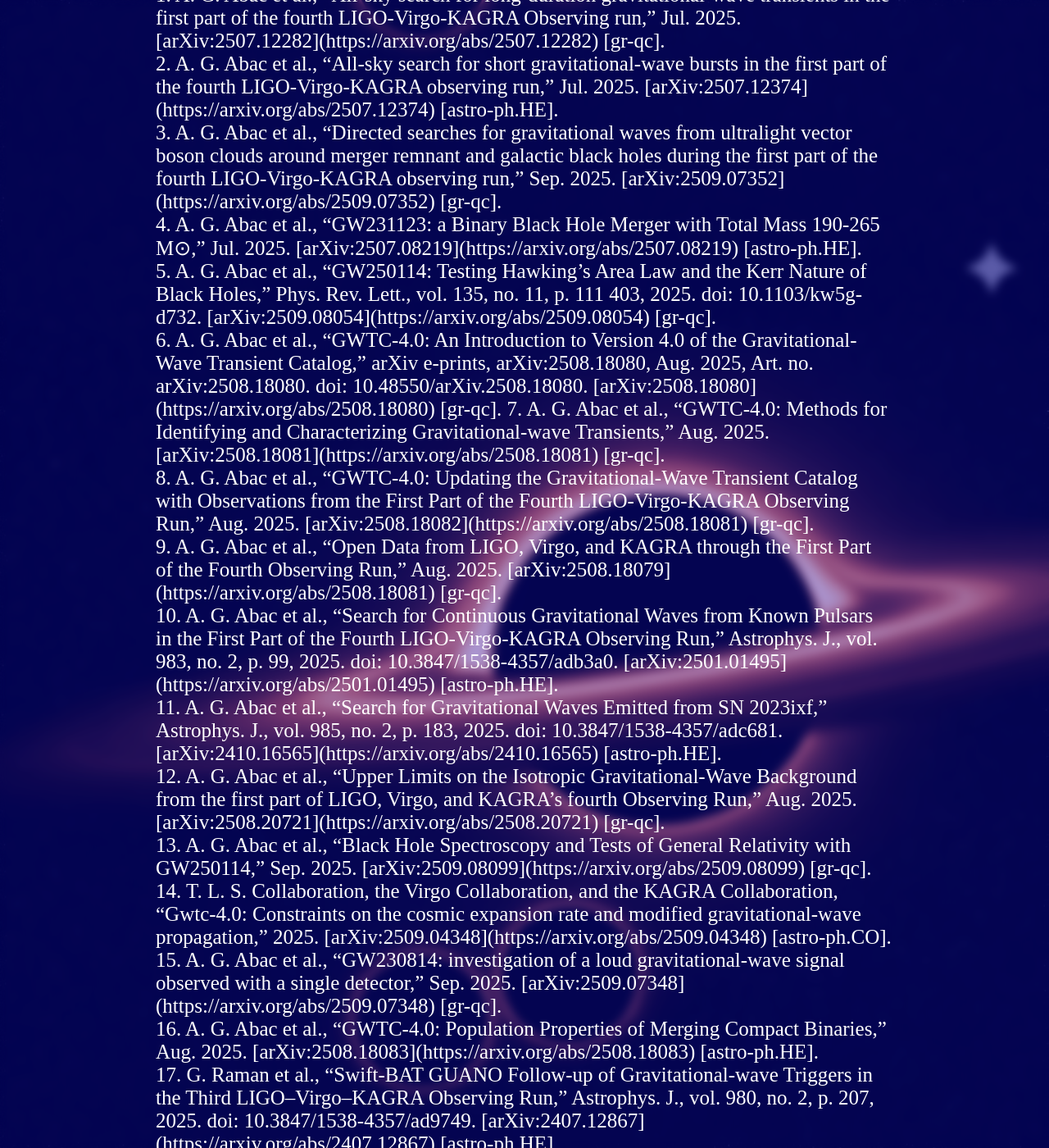
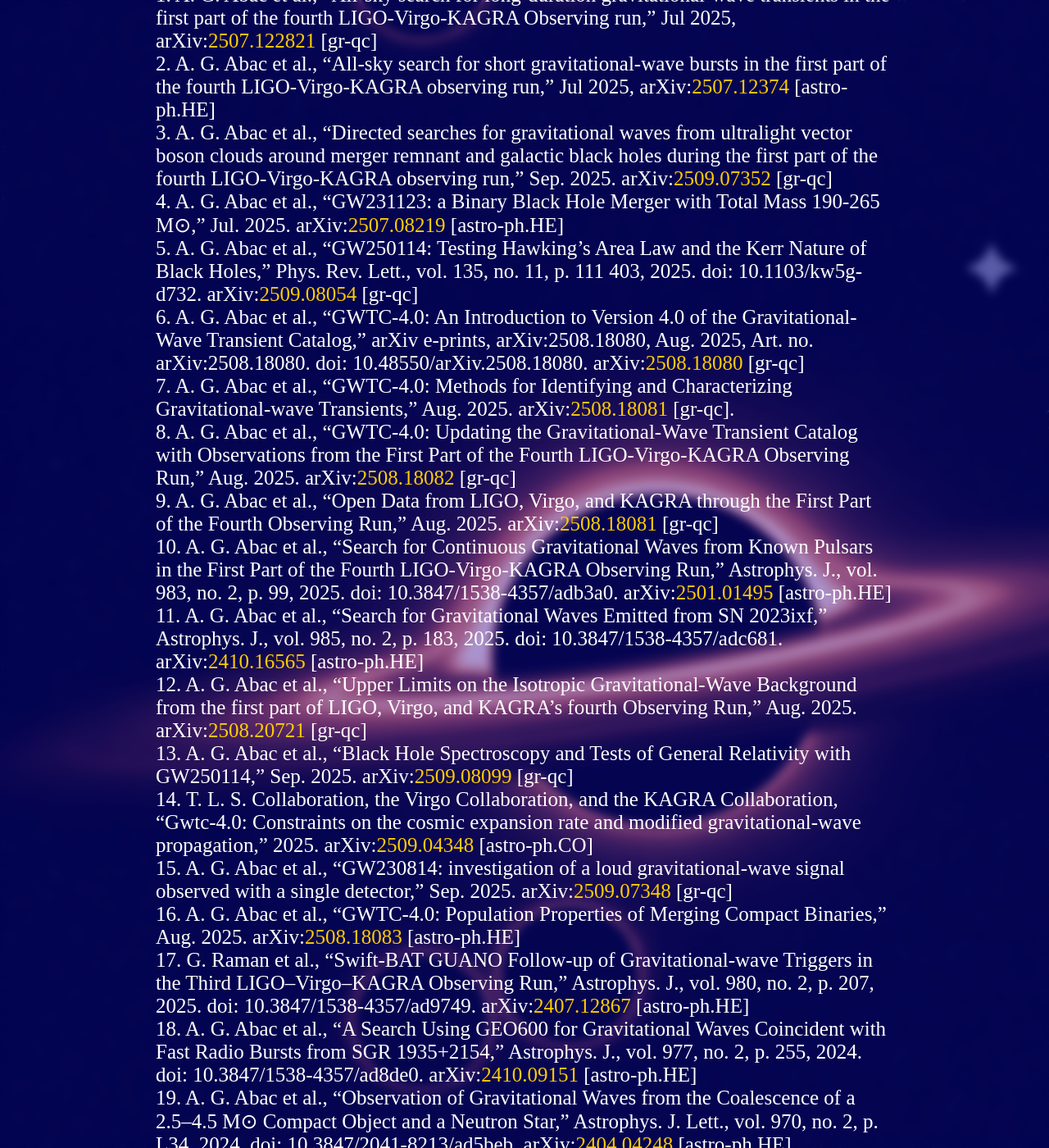
Before and after one commit to avinash-tiwari-at/avinash-tiwari-at.github.io, a Jekyll site: the page built from publications.md, in a window 1280 px wide and 1400 px high, scrolled down 883 px. Shown: the whole window at 82% size. Built offline with Jekyll 4.4.1, drawn with Linux system fonts in a browser that asks for light colours; some of the changed text lies outside the part shown.

Commit message:
Update publications.md

```diff
--- a/publications.md
+++ b/publications.md
@@ -5,7 +5,7 @@ bodyClass: publications
 ---
 <div class="publications-container">
   <div class="publications-text">
-    <h3><span style="color: gold;">Short-author works</span></h3>
+    <h3><span style="color: gray;">Short-author works</span></h3>
     <p>
     1. Sajad A. Bhat, Avinash Tiwari, Md Arif Shaikh, Shasvath J. Kapadia: "EECT: an Eccentricity Evolution Consistency Test to distinguish eccentric gravitational-wave signals from eccentricity mimickers", arXiv:<a href="https://arxiv.org/abs/2508.14850" target="_blank">2508.14850</a><br>
     2. Avinash Tiwari, Prolay Chanda, Shasvath J. Kapadia, Susmita Adhikari, Aditya Vijaykumar, Basudeb Dasgupta: "Profiling Dark Matter Spikes with Gravitational Waves from Accelerated Binaries", arXiv:<a href="https://arxiv.org/abs/2508.03803" target="_blank">2508.03803</a><br>
@@ -14,28 +14,28 @@ bodyClass: publications
     5. Avinash Tiwari, Aditya Vijaykumar, Shasvath J Kapadia, Giacomo Fragione, Sourav Chatterjee: "Accelerated binary black holes in globular clusters: forecasts and detectability in the era of space-based gravitational-wave detectors", <a href="https://arxiv.org/abs/https://academic.oup.com/mnras/article/527/3/8586/7459933" target="_blank">MNRAS</a>, arXiv:<a href="https://arxiv.org/abs/2307.00930" target="_blank">2307.00930</a><br>
     6. Aditya Vijaykumar, Avinash Tiwari, Shasvath J Kapadia, KG Arun, Parameswaran Ajith: "Waltzing binaries: Probing the line-of-sight acceleration of merging compact objects with gravitational waves", <a href="https://iopscience.iop.org/article/10.3847/1538-4357/acd77d/meta" target="_blank">ApJ</a>, arXiv:<a href="https://arxiv.org/abs/2302.09651" target="_blank">2302.09651</a><br>
     </p>
-    <h3><span style="color: gold;">Collaboration Papers</span></h3>
+    <h3><span style="color: gray;">Collaboration Papers</span></h3>
     <p>
-    1. A. G. Abac et al., “All-sky search for long-duration gravitational-wave transients in the first part of the fourth LIGO-Virgo-KAGRA Observing run,” Jul. 2025. [arXiv:2507.12282](https://arxiv.org/abs/2507.12282) [gr-qc].<br>
-    2. A. G. Abac et al., “All-sky search for short gravitational-wave bursts in the first part of the fourth LIGO-Virgo-KAGRA observing run,” Jul. 2025. [arXiv:2507.12374](https://arxiv.org/abs/2507.12374) [astro-ph.HE].<br>
-    3. A. G. Abac et al., “Directed searches for gravitational waves from ultralight vector boson clouds around merger remnant and galactic black holes during the first part of the fourth LIGO-Virgo-KAGRA observing run,” Sep. 2025. [arXiv:2509.07352](https://arxiv.org/abs/2509.07352) [gr-qc].<br>
-    4. A. G. Abac et al., “GW231123: a Binary Black Hole Merger with Total Mass 190-265 M⊙,” Jul. 2025. [arXiv:2507.08219](https://arxiv.org/abs/2507.08219) [astro-ph.HE].<br>
-    5. A. G. Abac et al., “GW250114: Testing Hawking’s Area Law and the Kerr Nature of Black Holes,” Phys. Rev. Lett., vol. 135, no. 11, p. 111 403, 2025. doi: 10.1103/kw5g-d732. [arXiv:2509.08054](https://arxiv.org/abs/2509.08054) [gr-qc].<br>
-    6. A. G. Abac et al., “GWTC-4.0: An Introduction to Version 4.0 of the Gravitational-Wave Transient Catalog,” arXiv e-prints, arXiv:2508.18080, Aug. 2025, Art. no. arXiv:2508.18080. doi: 10.48550/arXiv.2508.18080. [arXiv:2508.18080](https://arxiv.org/abs/2508.18080) [gr-qc].
-7. A. G. Abac et al., “GWTC-4.0: Methods for Identifying and Characterizing Gravitational-wave Transients,” Aug. 2025. [arXiv:2508.18081](https://arxiv.org/abs/2508.18081) [gr-qc].<br>
-    8. A. G. Abac et al., “GWTC-4.0: Updating the Gravitational-Wave Transient Catalog with Observations from the First Part of the Fourth LIGO-Virgo-KAGRA Observing Run,” Aug. 2025. [arXiv:2508.18082](https://arxiv.org/abs/2508.18081) [gr-qc].<br>
-    9. A. G. Abac et al., “Open Data from LIGO, Virgo, and KAGRA through the First Part of the Fourth Observing Run,” Aug. 2025. [arXiv:2508.18079](https://arxiv.org/abs/2508.18081) [gr-qc].<br>
-    10. A. G. Abac et al., “Search for Continuous Gravitational Waves from Known Pulsars in the First Part of the Fourth LIGO-Virgo-KAGRA Observing Run,” Astrophys. J., vol. 983, no. 2, p. 99, 2025. doi: 10.3847/1538-4357/adb3a0. [arXiv:2501.01495](https://arxiv.org/abs/2501.01495) [astro-ph.HE].<br>
-    11. A. G. Abac et al., “Search for Gravitational Waves Emitted from SN 2023ixf,” Astrophys. J., vol. 985, no. 2, p. 183, 2025. doi: 10.3847/1538-4357/adc681. [arXiv:2410.16565](https://arxiv.org/abs/2410.16565) [astro-ph.HE].<br>
-    12. A. G. Abac et al., “Upper Limits on the Isotropic Gravitational-Wave Background from the first part of LIGO, Virgo, and KAGRA’s fourth Observing Run,” Aug. 2025. [arXiv:2508.20721](https://arxiv.org/abs/2508.20721) [gr-qc].<br>
-    13. A. G. Abac et al., “Black Hole Spectroscopy and Tests of General Relativity with GW250114,” Sep. 2025. [arXiv:2509.08099](https://arxiv.org/abs/2509.08099) [gr-qc].<br>
-    14. T. L. S. Collaboration, the Virgo Collaboration, and the KAGRA Collaboration, “Gwtc-4.0: Constraints on the cosmic expansion rate and modified gravitational-wave propagation,” 2025. [arXiv:2509.04348](https://arxiv.org/abs/2509.04348) [astro-ph.CO].<br>
-    15. A. G. Abac et al., “GW230814: investigation of a loud gravitational-wave signal observed with a single detector,” Sep. 2025. [arXiv:2509.07348](https://arxiv.org/abs/2509.07348) [gr-qc].<br>
-    16. A. G. Abac et al., “GWTC-4.0: Population Properties of Merging Compact Binaries,” Aug. 2025. [arXiv:2508.18083](https://arxiv.org/abs/2508.18083) [astro-ph.HE].<br>
-    17. G. Raman et al., “Swift-BAT GUANO Follow-up of Gravitational-wave Triggers in the Third LIGO–Virgo–KAGRA Observing Run,” Astrophys. J., vol. 980, no. 2, p. 207, 2025. doi: 10.3847/1538-4357/ad9749. [arXiv:2407.12867](https://arxiv.org/abs/2407.12867) [astro-ph.HE].<br>
-    18. A. G. Abac et al., “A Search Using GEO600 for Gravitational Waves Coincident with Fast Radio Bursts from SGR 1935+2154,” Astrophys. J., vol. 977, no. 2, p. 255, 2024. doi: 10.3847/1538-4357/ad8de0. [arXiv:2410.09151](https://arxiv.org/abs/2410.09151) [astro-ph.HE].<br>
-    19. A. G. Abac et al., “Observation of Gravitational Waves from the Coalescence of a 2.5–4.5 M⊙ Compact Object and a Neutron Star,” Astrophys. J. Lett., vol. 970, no. 2, p. L34, 2024. doi: 10.3847/2041-8213/ad5beb. [arXiv:2404.04248](https://arxiv.org/abs/2404.04248) [astro-ph.HE].<br>
-    20. A. G. Abac et al., “Ultralight vector dark matter search using data from the KAGRA O3GK run,” Phys. Rev. D, vol. 110, no. 4, p. 042 001, 2024. doi: 10.1103/PhysRevD.110.042001. [arXiv:2403.03004](https://arxiv.org/abs/2403.03004) [astro-ph.CO].
+    1. A. G. Abac et al., “All-sky search for long-duration gravitational-wave transients in the first part of the fourth LIGO-Virgo-KAGRA Observing run,” Jul 2025, arXiv:<a href="https://arxiv.org/abs/2507.12282" target="_blank">2507.122821</a> [gr-qc]<br>
+    2. A. G. Abac et al., “All-sky search for short gravitational-wave bursts in the first part of the fourth LIGO-Virgo-KAGRA observing run,” Jul 2025, arXiv:<a href="https://arxiv.org/abs/2507.12374" target="_blank">2507.12374</a> [astro-ph.HE]<br>
+    3. A. G. Abac et al., “Directed searches for gravitational waves from ultralight vector boson clouds around merger remnant and galactic black holes during the first part of the fourth LIGO-Virgo-KAGRA observing run,” Sep. 2025. arXiv:<a href="https://arxiv.org/abs/2509.07352" target="_blank">2509.07352</a> [gr-qc]<br>
+    4. A. G. Abac et al., “GW231123: a Binary Black Hole Merger with Total Mass 190-265 M⊙,” Jul. 2025. arXiv:<a href="https://arxiv.org/abs/2507.08219" target="_blank">2507.08219</a> [astro-ph.HE]<br>
+    5. A. G. Abac et al., “GW250114: Testing Hawking’s Area Law and the Kerr Nature of Black Holes,” Phys. Rev. Lett., vol. 135, no. 11, p. 111 403, 2025. doi: 10.1103/kw5g-d732. arXiv:<a href="https://arxiv.org/abs/2509.08054" target="_blank">2509.08054</a> [gr-qc]<br>
+    6. A. G. Abac et al., “GWTC-4.0: An Introduction to Version 4.0 of the Gravitational-Wave Transient Catalog,” arXiv e-prints, arXiv:2508.18080, Aug. 2025, Art. no. arXiv:2508.18080. doi: 10.48550/arXiv.2508.18080. arXiv:<a href="https://arxiv.org/abs/2508.18080" target="_blank">2508.18080</a> [gr-qc]<br>
+  7. A. G. Abac et al., “GWTC-4.0: Methods for Identifying and Characterizing Gravitational-wave Transients,” Aug. 2025. arXiv:<a href="https://arxiv.org/abs/2508.18081" target="_blank">2508.18081</a> [gr-qc].<br>
+    8. A. G. Abac et al., “GWTC-4.0: Updating the Gravitational-Wave Transient Catalog with Observations from the First Part of the Fourth LIGO-Virgo-KAGRA Observing Run,” Aug. 2025. arXiv:<a href="https://arxiv.org/abs/2508.18082" target="_blank">2508.18082</a> [gr-qc]<br>
+    9. A. G. Abac et al., “Open Data from LIGO, Virgo, and KAGRA through the First Part of the Fourth Observing Run,” Aug. 2025. arXiv:<a href="https://arxiv.org/abs/2508.18081" target="_blank">2508.18081</a> [gr-qc]<br>
+    10. A. G. Abac et al., “Search for Continuous Gravitational Waves from Known Pulsars in the First Part of the Fourth LIGO-Virgo-KAGRA Observing Run,” Astrophys. J., vol. 983, no. 2, p. 99, 2025. doi: 10.3847/1538-4357/adb3a0. arXiv:<a href="https://arxiv.org/abs/2501.01495" target="_blank">2501.01495</a> [astro-ph.HE]<br>
+    11. A. G. Abac et al., “Search for Gravitational Waves Emitted from SN 2023ixf,” Astrophys. J., vol. 985, no. 2, p. 183, 2025. doi: 10.3847/1538-4357/adc681. arXiv:<a href="https://arxiv.org/abs/2410.16565" target="_blank">2410.16565</a> [astro-ph.HE]<br>
+    12. A. G. Abac et al., “Upper Limits on the Isotropic Gravitational-Wave Background from the first part of LIGO, Virgo, and KAGRA’s fourth Observing Run,” Aug. 2025. arXiv:<a href="https://arxiv.org/abs/2508.20721" target="_blank">2508.20721</a> [gr-qc]<br>
+    13. A. G. Abac et al., “Black Hole Spectroscopy and Tests of General Relativity with GW250114,” Sep. 2025. arXiv:<a href="https://arxiv.org/abs/2509.08099" target="_blank">2509.08099</a> [gr-qc]<br>
+    14. T. L. S. Collaboration, the Virgo Collaboration, and the KAGRA Collaboration, “Gwtc-4.0: Constraints on the cosmic expansion rate and modified gravitational-wave propagation,” 2025. arXiv:<a href="https://arxiv.org/abs/2509.04348" target="_blank">2509.04348</a> [astro-ph.CO]<br>
+    15. A. G. Abac et al., “GW230814: investigation of a loud gravitational-wave signal observed with a single detector,” Sep. 2025. arXiv:<a href="https://arxiv.org/abs/2509.07348" target="_blank">2509.07348</a> [gr-qc]<br>
+    16. A. G. Abac et al., “GWTC-4.0: Population Properties of Merging Compact Binaries,” Aug. 2025. arXiv:<a href="https://arxiv.org/abs/2508.18083" target="_blank">2508.18083</a> [astro-ph.HE]<br>
+    17. G. Raman et al., “Swift-BAT GUANO Follow-up of Gravitational-wave Triggers in the Third LIGO–Virgo–KAGRA Observing Run,” Astrophys. J., vol. 980, no. 2, p. 207, 2025. doi: 10.3847/1538-4357/ad9749. arXiv:<a href="https://arxiv.org/abs/2407.12867" target="_blank">2407.12867</a> [astro-ph.HE]<br>
+    18. A. G. Abac et al., “A Search Using GEO600 for Gravitational Waves Coincident with Fast Radio Bursts from SGR 1935+2154,” Astrophys. J., vol. 977, no. 2, p. 255, 2024. doi: 10.3847/1538-4357/ad8de0. arXiv:<a href="https://arxiv.org/abs/2410.09151" target="_blank">2410.09151</a> [astro-ph.HE]<br>
+    19. A. G. Abac et al., “Observation of Gravitational Waves from the Coalescence of a 2.5–4.5 M⊙ Compact Object and a Neutron Star,” Astrophys. J. Lett., vol. 970, no. 2, p. L34, 2024. doi: 10.3847/2041-8213/ad5beb. arXiv:<a href="https://arxiv.org/abs/2404.04248" target="_blank">2404.04248</a> [astro-ph.HE]<br>
+    20. A. G. Abac et al., “Ultralight vector dark matter search using data from the KAGRA O3GK run,” Phys. Rev. D, vol. 110, no. 4, p. 042 001, 2024. doi: 10.1103/PhysRevD.110.042001. arXiv:<a href="https://arxiv.org/abs/2403.03004" target="_blank">2403.03004</a> [astro-ph.CO]
   </p>
   <div>
 <div>
```
